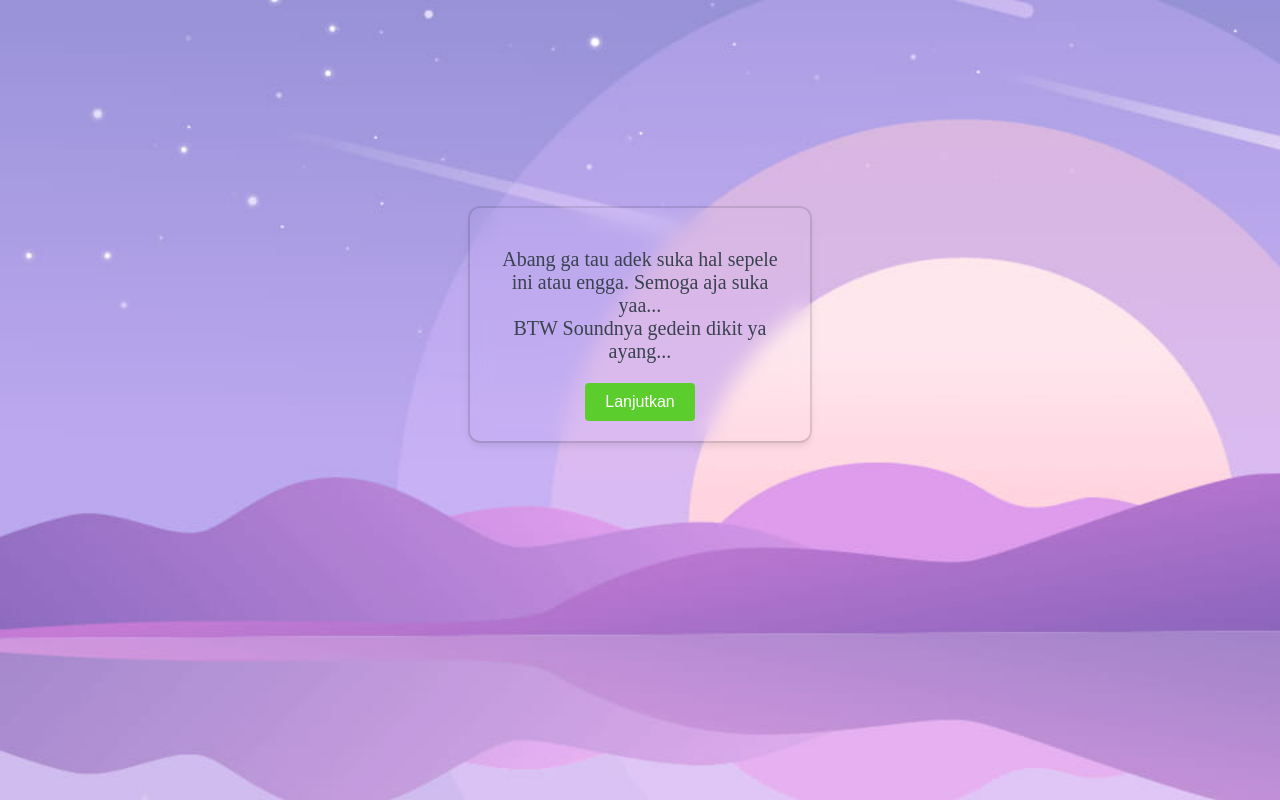
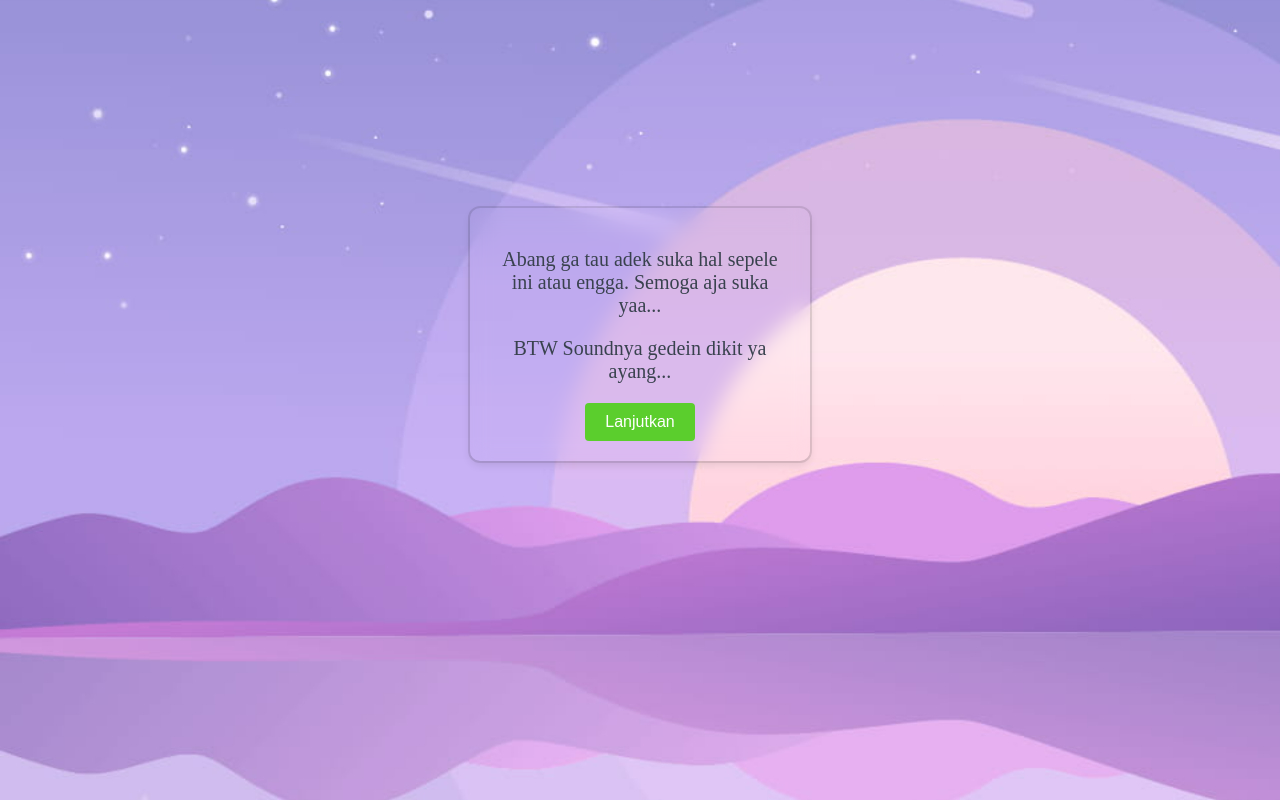
Before and after one commit to E-237-Chandra/ehem, a plain HTML site: page index.html in a window 1280 px wide. Drawn offline with Linux system fonts and the light colour scheme.

Commit message:
Update index.html

```diff
--- a/index.html
+++ b/index.html
@@ -48,7 +48,8 @@
 </head>
 <body>
   <div class="card">
-    <p class="greeting">Abang ga tau adek suka hal sepele ini atau engga. Semoga aja suka yaa... <br>BTW Soundnya gedein dikit ya ayang...</p>
+    <p class="greeting">Abang ga tau adek suka hal sepele ini atau engga. Semoga aja suka yaa... </p>
+    <p class="greeting">BTW Soundnya gedein dikit ya ayang...</p>
     <button class="button" onclick="lanjut()">Lanjutkan</button>
   </div>
   <script>
```
